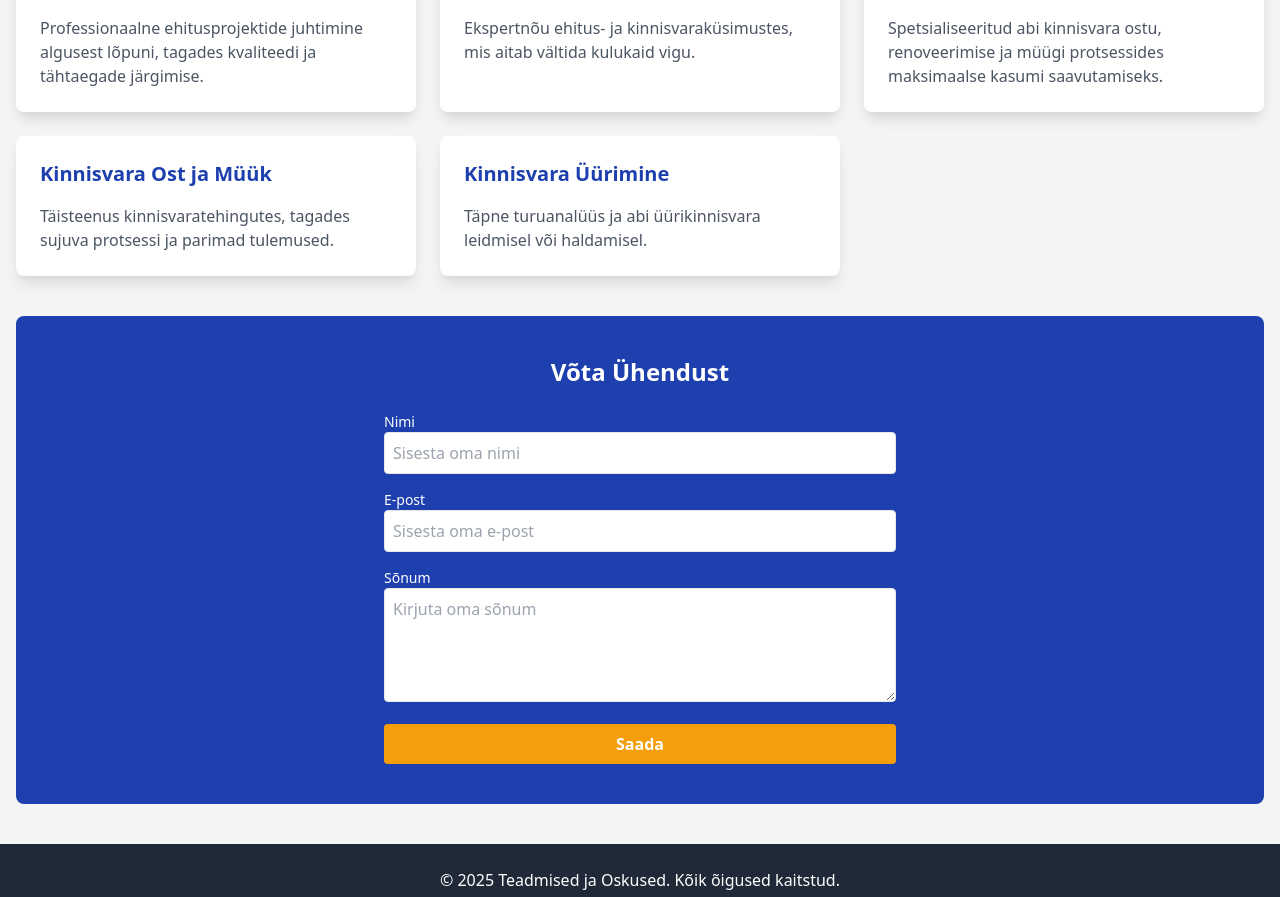
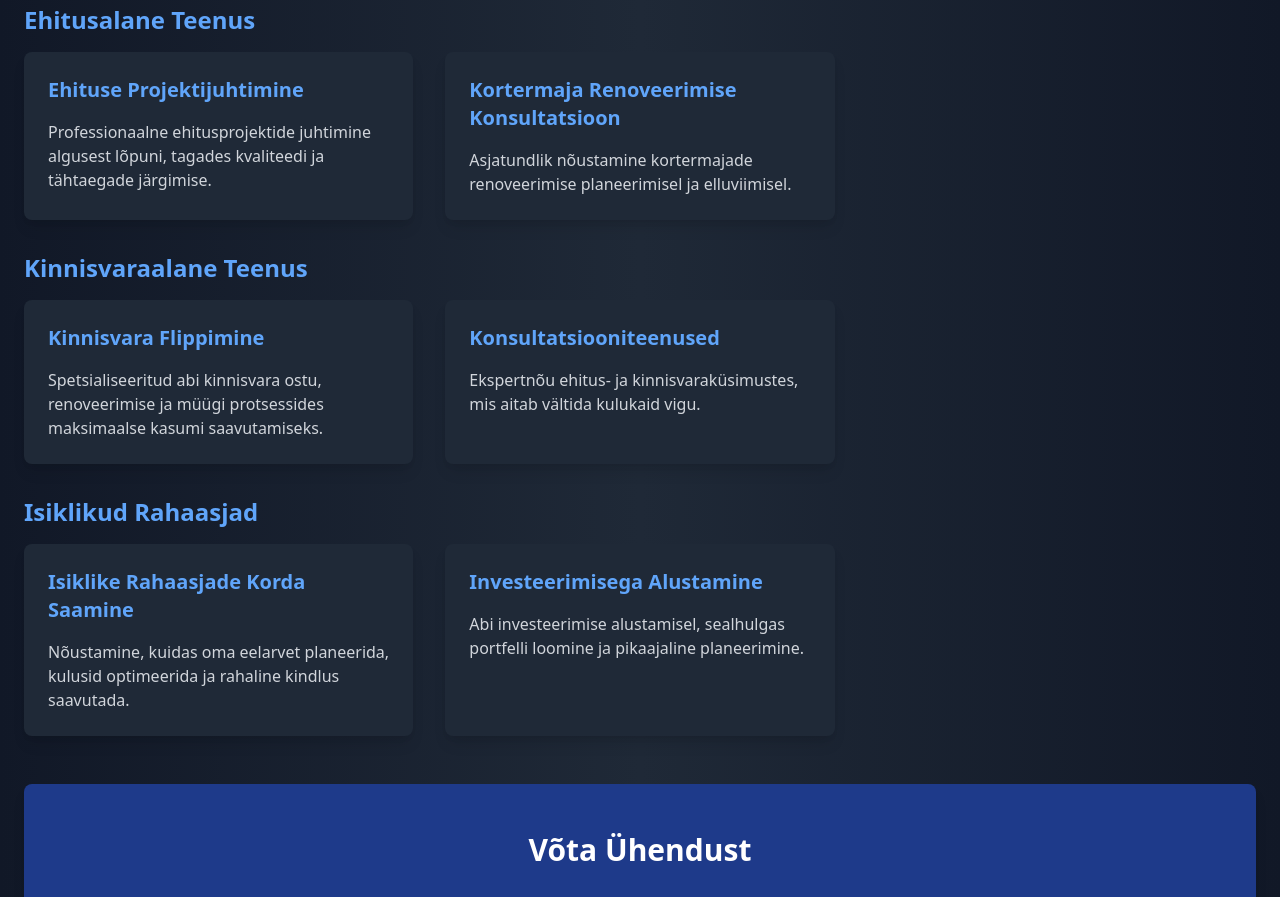
Before and after one commit to VVEnterpriseOU/VV-Enterprise-OU, a plain HTML site: page index.html in a window 1280 px wide. Shown: the part 268-1165 px from the top of the page. Drawn offline with nearby package versions, Linux system fonts and the light colour scheme.

Commit message:
Add files via upload

```diff
--- a/index.html
+++ b/index.html
@@ -6,69 +6,86 @@
     <title>Teadmised ja Oskused</title>
     <link href="https://cdn.jsdelivr.net/npm/tailwindcss@2.2.19/dist/tailwind.min.css" rel="stylesheet">
 </head>
-<body class="bg-gray-100 font-sans leading-normal tracking-normal">
+<body class="bg-gradient-to-r from-gray-900 via-gray-800 to-gray-900 text-gray-200 font-sans leading-normal tracking-normal">
     <!-- Header -->
-    <header class="bg-blue-800 text-white py-6">
+    <header class="bg-blue-900 text-white py-10 shadow-lg">
         <div class="container mx-auto text-center">
-            <h1 class="text-3xl font-bold">Ehitus- ja Kinnisvaranõustamine</h1>
+            <h1 class="text-4xl font-extrabold">Ehitus- ja Kinnisvaranõustamine</h1>
             <p class="text-lg mt-2">Sinu usaldusväärne partner projektijuhtimises ja kinnisvaras</p>
         </div>
     </header>
 
     <!-- Main Content -->
-    <main class="container mx-auto py-10 px-4">
+    <main class="container mx-auto py-12 px-6">
         <!-- Teenused Sektsioon -->
-        <section id="teenused" class="mb-10">
-            <h2 class="text-2xl font-bold text-gray-800 mb-6">Pakutavad Teenused</h2>
-            <div class="grid grid-cols-1 md:grid-cols-2 lg:grid-cols-3 gap-6">
-                <div class="bg-white shadow-lg rounded-lg p-6">
-                    <h3 class="text-xl font-semibold text-blue-800">Ehituse Projektijuhtimine</h3>
-                    <p class="mt-4 text-gray-600">Professionaalne ehitusprojektide juhtimine algusest lõpuni, tagades kvaliteedi ja tähtaegade järgimise.</p>
+        <section id="teenused" class="mb-12">
+            <h2 class="text-3xl font-bold text-white mb-8 text-center">Pakutavad Teenused</h2>
+
+            <!-- Ehitusalane Teenus -->
+            <h3 class="text-2xl font-semibold text-blue-400 mb-4">Ehitusalane Teenus</h3>
+            <div class="grid grid-cols-1 md:grid-cols-2 lg:grid-cols-3 gap-8 mb-8">
+                <div class="bg-gray-800 shadow-lg rounded-lg p-6">
+                    <h3 class="text-xl font-semibold text-blue-400">Ehituse Projektijuhtimine</h3>
+                    <p class="mt-4 text-gray-300">Professionaalne ehitusprojektide juhtimine algusest lõpuni, tagades kvaliteedi ja tähtaegade järgimise.</p>
                 </div>
-                <div class="bg-white shadow-lg rounded-lg p-6">
-                    <h3 class="text-xl font-semibold text-blue-800">Konsultatsiooniteenused</h3>
-                    <p class="mt-4 text-gray-600">Ekspertnõu ehitus- ja kinnisvaraküsimustes, mis aitab vältida kulukaid vigu.</p>
+                <div class="bg-gray-800 shadow-lg rounded-lg p-6">
+                    <h3 class="text-xl font-semibold text-blue-400">Kortermaja Renoveerimise Konsultatsioon</h3>
+                    <p class="mt-4 text-gray-300">Asjatundlik nõustamine kortermajade renoveerimise planeerimisel ja elluviimisel.</p>
                 </div>
-                <div class="bg-white shadow-lg rounded-lg p-6">
-                    <h3 class="text-xl font-semibold text-blue-800">Kinnisvara Flippimine</h3>
-                    <p class="mt-4 text-gray-600">Spetsialiseeritud abi kinnisvara ostu, renoveerimise ja müügi protsessides maksimaalse kasumi saavutamiseks.</p>
+            </div>
+
+            <!-- Kinnisvaraalane Teenus -->
+            <h3 class="text-2xl font-semibold text-blue-400 mb-4">Kinnisvaraalane Teenus</h3>
+            <div class="grid grid-cols-1 md:grid-cols-2 lg:grid-cols-3 gap-8 mb-8">
+                <div class="bg-gray-800 shadow-lg rounded-lg p-6">
+                    <h3 class="text-xl font-semibold text-blue-400">Kinnisvara Flippimine</h3>
+                    <p class="mt-4 text-gray-300">Spetsialiseeritud abi kinnisvara ostu, renoveerimise ja müügi protsessides maksimaalse kasumi saavutamiseks.</p>
                 </div>
-                <div class="bg-white shadow-lg rounded-lg p-6">
-                    <h3 class="text-xl font-semibold text-blue-800">Kinnisvara Ost ja Müük</h3>
-                    <p class="mt-4 text-gray-600">Täisteenus kinnisvaratehingutes, tagades sujuva protsessi ja parimad tulemused.</p>
+                <div class="bg-gray-800 shadow-lg rounded-lg p-6">
+                    <h3 class="text-xl font-semibold text-blue-400">Konsultatsiooniteenused</h3>
+                    <p class="mt-4 text-gray-300">Ekspertnõu ehitus- ja kinnisvaraküsimustes, mis aitab vältida kulukaid vigu.</p>
                 </div>
-                <div class="bg-white shadow-lg rounded-lg p-6">
-                    <h3 class="text-xl font-semibold text-blue-800">Kinnisvara Üürimine</h3>
-                    <p class="mt-4 text-gray-600">Täpne turuanalüüs ja abi üürikinnisvara leidmisel või haldamisel.</p>
+            </div>
+
+            <!-- Isiklikud Rahaasjad -->
+            <h3 class="text-2xl font-semibold text-blue-400 mb-4">Isiklikud Rahaasjad</h3>
+            <div class="grid grid-cols-1 md:grid-cols-2 lg:grid-cols-3 gap-8">
+                <div class="bg-gray-800 shadow-lg rounded-lg p-6">
+                    <h3 class="text-xl font-semibold text-blue-400">Isiklike Rahaasjade Korda Saamine</h3>
+                    <p class="mt-4 text-gray-300">Nõustamine, kuidas oma eelarvet planeerida, kulusid optimeerida ja rahaline kindlus saavutada.</p>
+                </div>
+                <div class="bg-gray-800 shadow-lg rounded-lg p-6">
+                    <h3 class="text-xl font-semibold text-blue-400">Investeerimisega Alustamine</h3>
+                    <p class="mt-4 text-gray-300">Abi investeerimise alustamisel, sealhulgas portfelli loomine ja pikaajaline planeerimine.</p>
                 </div>
             </div>
         </section>
 
         <!-- Kontakt Sektsioon -->
-        <section id="kontakt" class="bg-blue-800 text-white py-10 rounded-lg">
+        <section id="kontakt" class="bg-blue-900 text-white py-12 rounded-lg shadow-lg">
             <div class="container mx-auto">
-                <h2 class="text-2xl font-bold mb-6 text-center">Võta Ühendust</h2>
+                <h2 class="text-3xl font-bold mb-8 text-center">Võta Ühendust</h2>
                 <form class="max-w-lg mx-auto">
                     <div class="mb-4">
                         <label for="name" class="block text-sm font-medium">Nimi</label>
-                        <input type="text" id="name" name="name" class="w-full p-2 rounded border" placeholder="Sisesta oma nimi" required>
+                        <input type="text" id="name" name="name" class="w-full p-3 rounded bg-gray-700 border border-gray-600 text-white" placeholder="Sisesta oma nimi" required>
                     </div>
                     <div class="mb-4">
                         <label for="email" class="block text-sm font-medium">E-post</label>
-                        <input type="email" id="email" name="email" class="w-full p-2 rounded border" placeholder="Sisesta oma e-post" required>
+                        <input type="email" id="email" name="email" class="w-full p-3 rounded bg-gray-700 border border-gray-600 text-white" placeholder="Sisesta oma e-post" required>
                     </div>
                     <div class="mb-4">
                         <label for="message" class="block text-sm font-medium">Sõnum</label>
-                        <textarea id="message" name="message" rows="4" class="w-full p-2 rounded border" placeholder="Kirjuta oma sõnum" required></textarea>
+                        <textarea id="message" name="message" rows="4" class="w-full p-3 rounded bg-gray-700 border border-gray-600 text-white" placeholder="Kirjuta oma sõnum" required></textarea>
                     </div>
-                    <button type="submit" class="w-full bg-yellow-500 text-white font-bold py-2 px-4 rounded hover:bg-yellow-600">Saada</button>
+                    <button type="submit" class="w-full bg-yellow-500 text-gray-900 font-bold py-3 px-4 rounded hover:bg-yellow-600">Saada</button>
                 </form>
             </div>
         </section>
     </main>
 
     <!-- Footer -->
-    <footer class="bg-gray-800 text-white py-6">
+    <footer class="bg-gray-900 text-white py-6">
         <div class="container mx-auto text-center">
             <p>&copy; 2025 Teadmised ja Oskused. Kõik õigused kaitstud.</p>
         </div>
```
